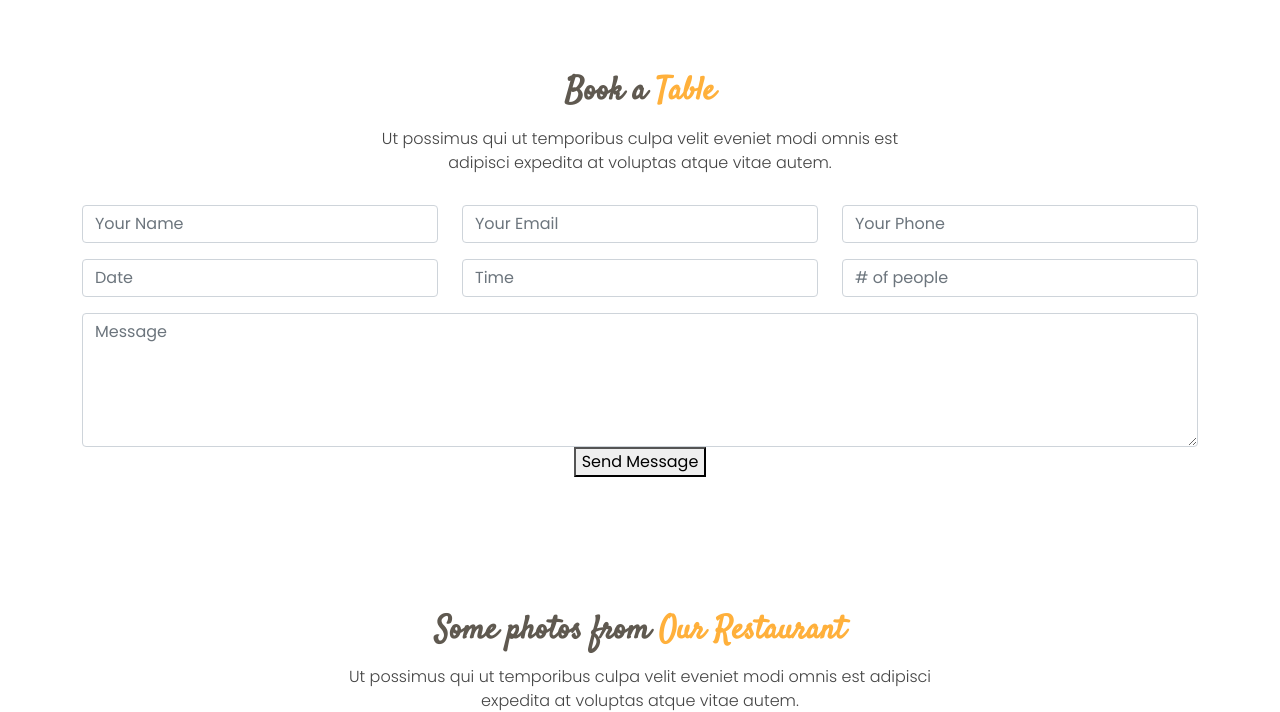
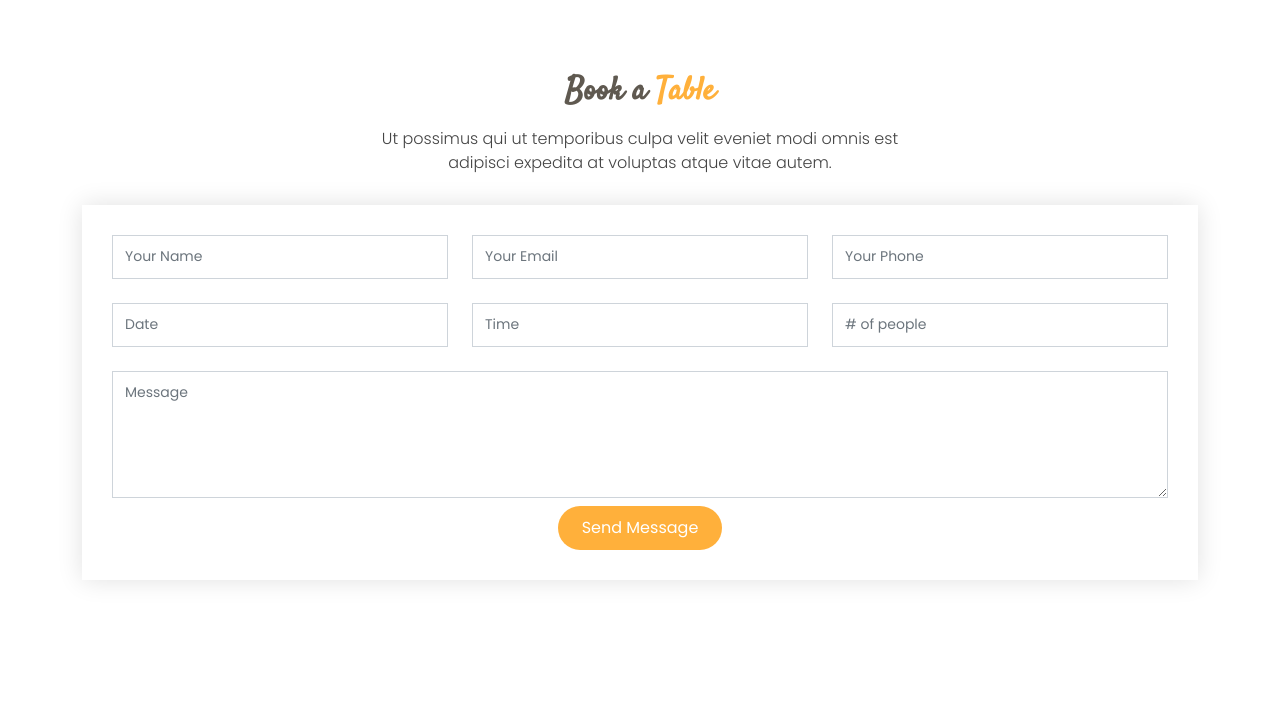
Before and after one commit to jurbx/restaurant, a Django app: page / in a window 1280 px wide. Shown: the part 3085-3797 px from the top of the page. Run offline with Django 4.2, Linux system fonts and the light colour scheme; the visitor is signed in with stand-in values (Sample User, id 1); data that the repository does not hold is empty; some libraries are stand-ins or nearby versions.

Commit message:
Update registration.html

```diff
--- a/base_app/templates/registration.html
+++ b/base_app/templates/registration.html
@@ -7,7 +7,7 @@
           <p>Ut possimus qui ut temporibus culpa velit eveniet modi omnis est adipisci expedita at voluptas atque vitae autem.</p>
         </div>
 
-        <form method="post" role="form">
+        <form method="post" role="form" class="php-email-form">
             {% csrf_token %}
           <div class="row">
             <div class="col-lg-4 col-md-6 form-group">
```
